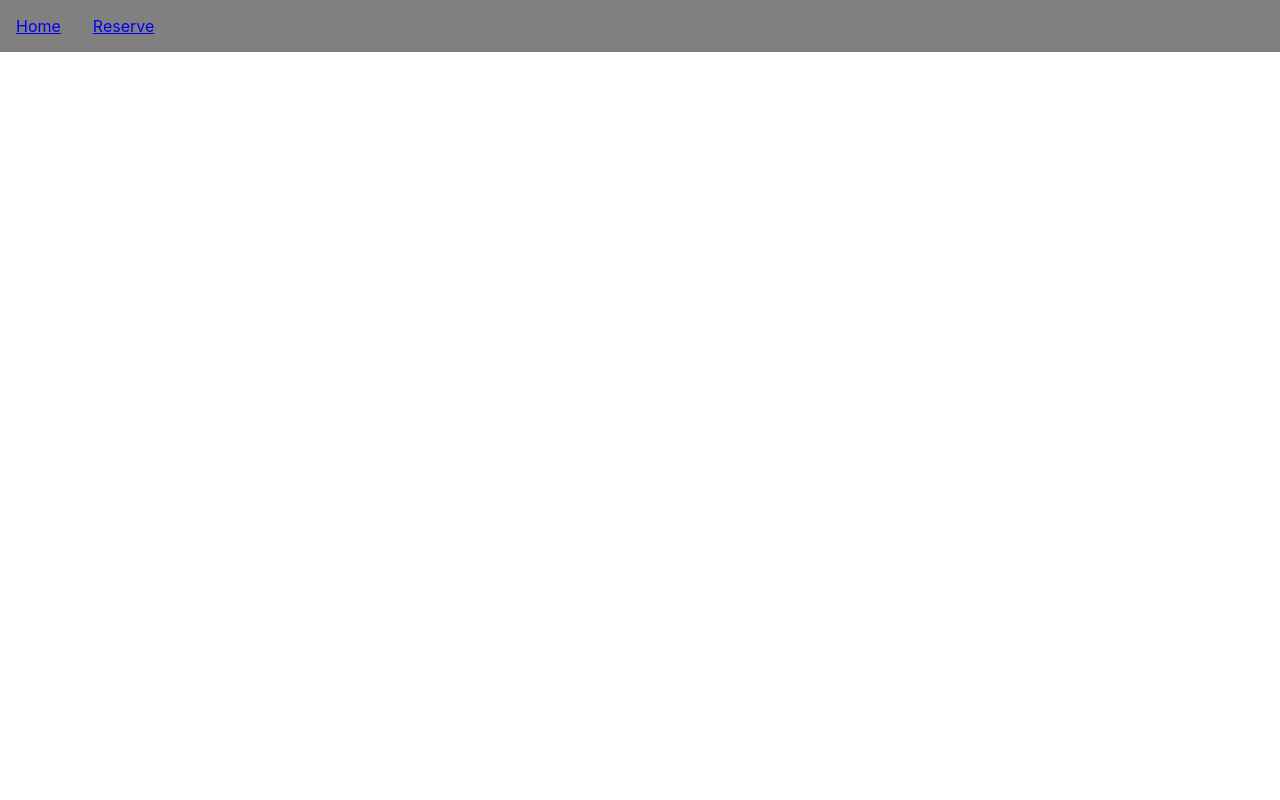
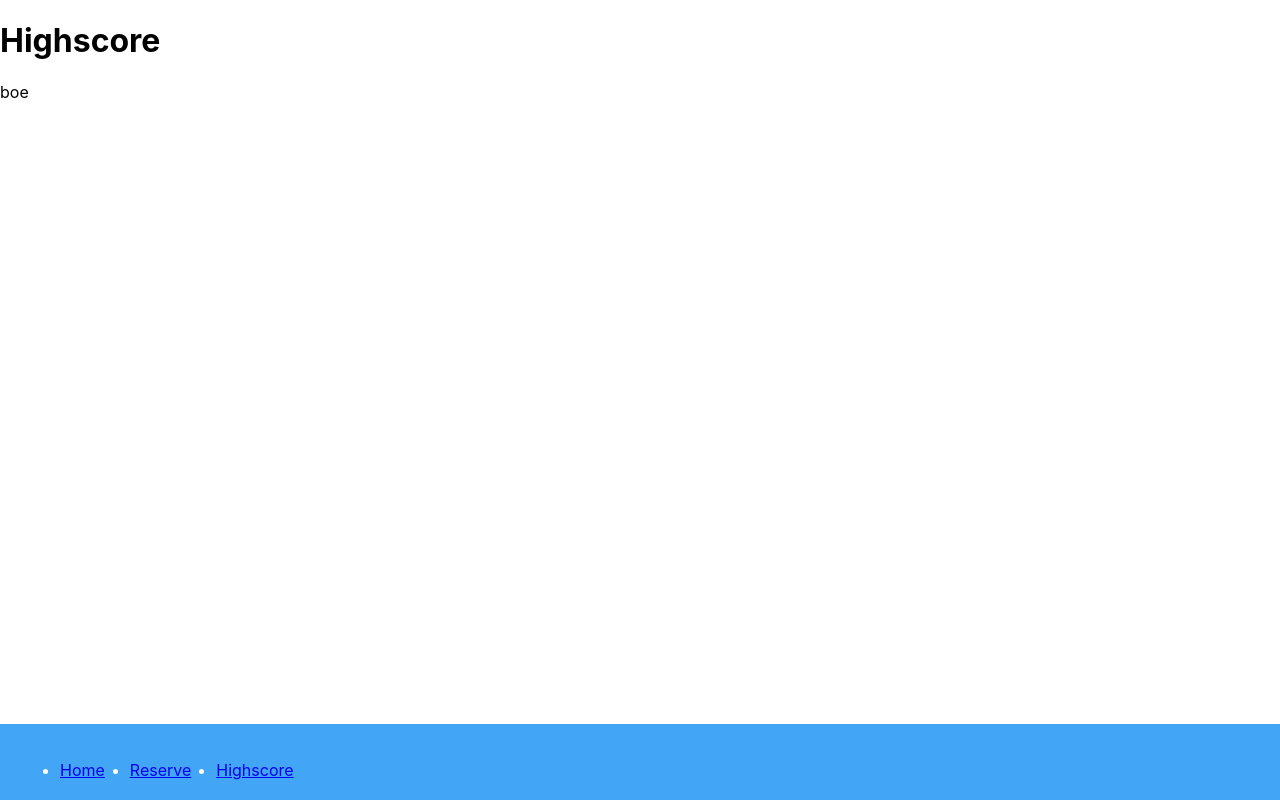
Before and after one commit to harald1992/Foosball_Labday, a React (Create React App) app: page /highscore in a window 1280 px wide. Before the commit this address had no page. Built offline with nearby package versions, Linux system fonts and the light colour scheme.

Commit message:
Added some styling & added highscore page

```diff
--- a/public/index.html
+++ b/public/index.html
@@ -5,7 +5,7 @@
   <meta charset="utf-8" />
   <link rel="icon" href="%PUBLIC_URL%/favicon.ico" />
   <meta name="viewport" content="width=device-width, initial-scale=1" />
-  <meta name="theme-color" content="#000000" />
+  <meta name="theme-color" content="red" />
   <meta name="description" content="Web site created using create-react-app" />
   <link rel="apple-touch-icon" href="%PUBLIC_URL%/logo192.png" />
   <base href="%PUBLIC_URL%/">
--- a/src/App.css
+++ b/src/App.css
@@ -1,8 +1,8 @@
 body,
 html {
-  margin: 0;
+  margin: 0px;
 }
-
+/*
 ul.navigation {
   padding: 0;
   margin: 0;
@@ -16,4 +16,53 @@ ul.navigation {
 .navigation>li {
   padding: 16px;
   background-color: grey;
+} */
+
+html, body {
+  /* IE 10-11 didn't like using min-height */
+  height: 100%;
 }
+body {
+  display: flex;
+  flex-direction: column;
+}
+.content {
+  flex: 1 0 auto; /* Prevent Chrome, Opera, and Safari from letting these items shrink to smaller than their content's default minimum size. */
+  padding: 20px;
+}
+header {
+  background-color: red;
+  padding:20px;
+}
+.footer {
+  flex-shrink: 0; /* Prevent Chrome, Opera, and Safari from letting these items shrink to smaller than their content's default minimum size. */
+  padding: 20px;
+}
+/*
+
+* {
+  box-sizing: border-box;
+}
+body {
+  margin: 0;
+  font: 16px Sans-Serif;
+}
+h1 {
+  margin: 0 0 20px 0;
+}
+p {
+  margin: 0 0 20px 0;
+} */
+ul li {
+  float: left;
+  margin-right: 25px;
+}
+footer {
+  background: #42A5F5;
+  color: white;
+  position: fixed;
+  left: 0;
+  bottom: 0;
+  width: 100%;
+  text-align: center;
+}
--- a/src/App.js
+++ b/src/App.js
@@ -1,23 +1,31 @@
-import logo from './logo.svg';
+import logo from './logo_CapFoosballCup.svg';
 import './App.css';
 import { Link, Route, Routes } from 'react-router-dom';
+import { Highscore } from './pages/Highscore';
 import { Reserve } from './pages/Reserve';
 import { Home } from './pages/Home';
 
 export function App() {
   return (
     <>
-      <nav>
-        <ul className="navigation">
-          <li><Link to="/">Home</Link></li>
-          <li><Link to="/reserve">Reserve</Link></li>
-        </ul>
-      </nav>
-
       <Routes>
         <Route path="/" element={<Home />} />
         <Route path="/reserve" element={<Reserve />} />
+        <Route path="/highscore" element={<Highscore />} />
       </Routes>
+
+
+      <div>boe</div>
+
+      <footer class="footer">
+        <nav>
+          <ul className="navigation">
+            <li><Link to="/">Home</Link></li>
+            <li><Link to="/reserve">Reserve</Link></li>
+            <li><Link to="/highscore">Highscore</Link></li>
+          </ul>
+        </nav>
+      </footer>
     </>
   )
 }
--- /dev/null
+++ b/src/pages/Highscore.js
@@ -0,0 +1,3 @@
+export function Highscore() {
+    return <h1>Highscore</h1>
+}
```
